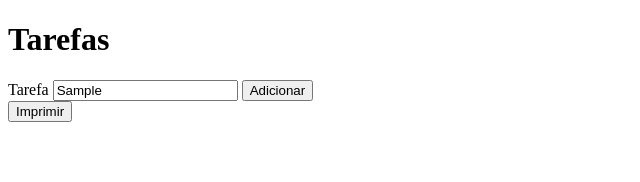
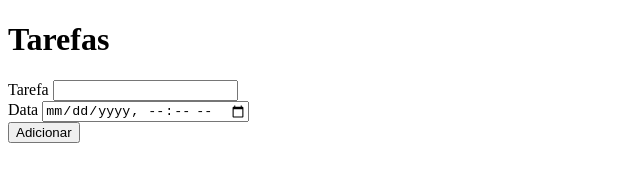
Before and after one commit to pri01teodoro/javascript, a plain HTML site: page index.html in a window 1280 px wide. Both pictures are taken after typing "Sample" into the empty fields and a click on the input "Adicionar". Shown: the whole page, without its empty margins (0-640 px from the left). Drawn offline with Linux system fonts and the light colour scheme.

Commit message:
Armazenando tarefas no array

```diff
--- a/assets/js/script.js
+++ b/assets/js/script.js
@@ -33,16 +33,38 @@ console.log(localStorage.getItem("nome")) */
 const tarefasDB = JSON.parse(localStorage.getItem("tarefas")) //transformar em objeto para mostrar o objeto em tal posição
 console.log(tarefasDB[0]. descricao) */
 
-const inputTarefa = document.querySelector('#tarefa')
+const descricaoTarefa = document.querySelector('#tarefa') //passar o id do objeto
 
 const form = document.querySelector('#form') //acessar a partir do id
 
+const dataTarefa = document.querySelector('#data')
+
+const listaTarefas = []
+
+function limparFormulario() {
+    descricaoTarefa.value = ''
+    dataTarefa.value = ''
+}
+
 form.addEventListener('submit', function(event){ // escuta ação (passar o mouse, clicar), no caso do formulário é submeter. A função tem como parâmetro o evento
     event.preventDefault() //não recarrega a página ao clicar em adicionar (submeter)
-    console.log(inputTarefa.value)
+
+
+const tarefa = { //objeto
+    descricao: descricaoTarefa.value,
+    data: dataTarefa.value,
+    realizado: false
+}
+
+listaTarefas.push(tarefa)
+limparFormulario()
+})
+/* const botaoImprimir = document.querySelector('#imprimir')
+botaoImprimir.addEventListener('click', function (){ //hover, ao soltar o click, etc
+    console.log('Clicou no botão!')
 })
 
-const botaoImprimir = document.querySelector('#imprimir')
-botaoImprimir.addEventListener('click', function(){
-    console.log('Clicou no botão!')
-})
+function imprimir() {
+    console.log('Clicou no botão')   ou fazer assim
+}
+*/
--- a/index.html
+++ b/index.html
@@ -9,13 +9,20 @@
     <h1>Tarefas</h1>
 
     <form id="form">
-        <label for="tarefa">Tarefa</label>
-        <input type="text" id="tarefa" />
-        <input type="submit" value="Adicionar" />
+        <div>
+            <label for="tarefa">Tarefa</label>
+            <input type="text" id="tarefa" />
+        </div>
+        <div>
+            <label for="data">Data</label>
+            <input type="datetime-local" id="data"/>
+        </div>
+        <input type="submit" value="Adicionar">
     </form>
 
+    <!-- <button onclick="imprimir()">Imprimir</button>  é possível fazer dessas duas formas
     <button id="imprimir">Imprimir</button>
-
+ -->
     <script src="assets/js/script.js"></script>
 </body>
 </html>
```
